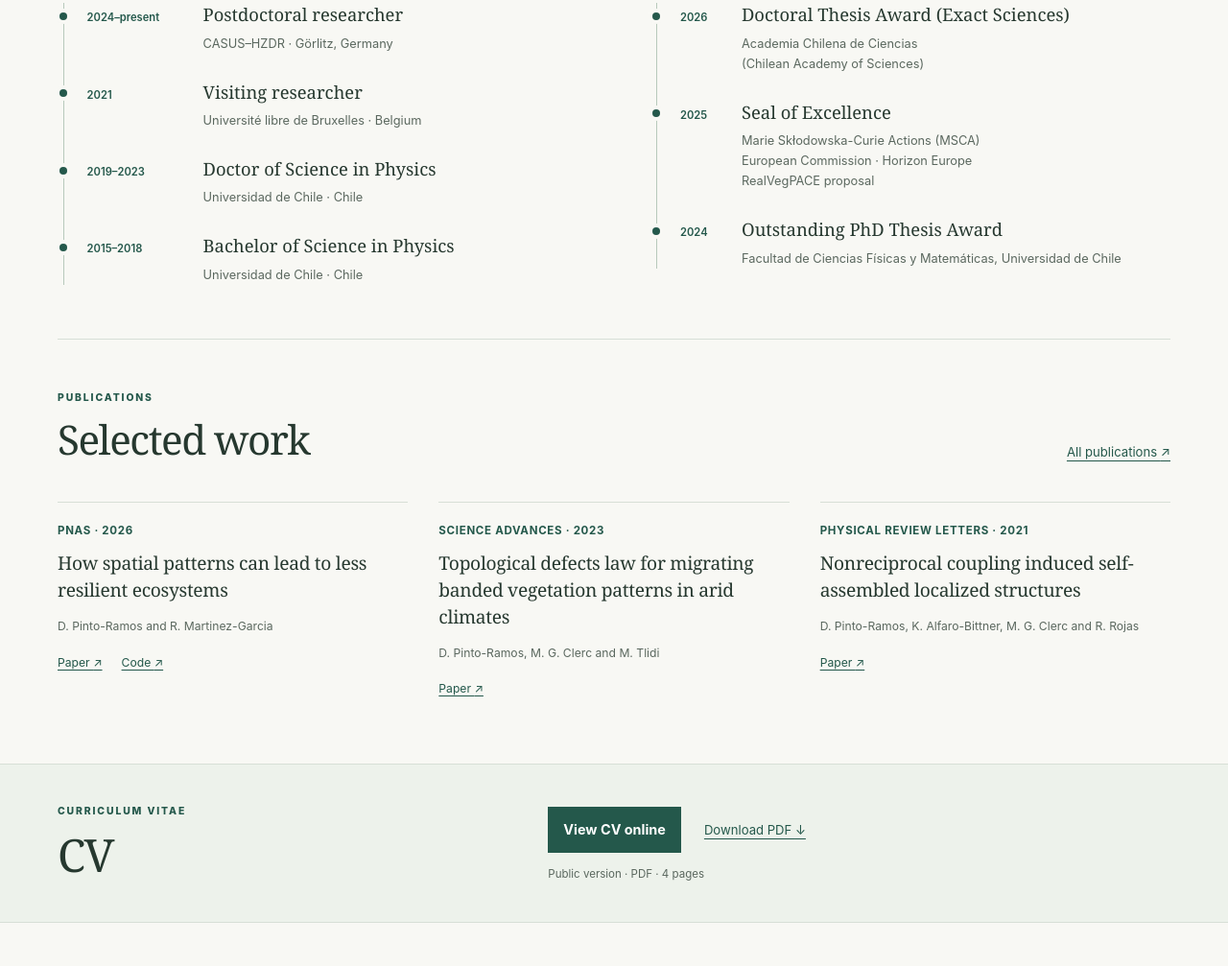
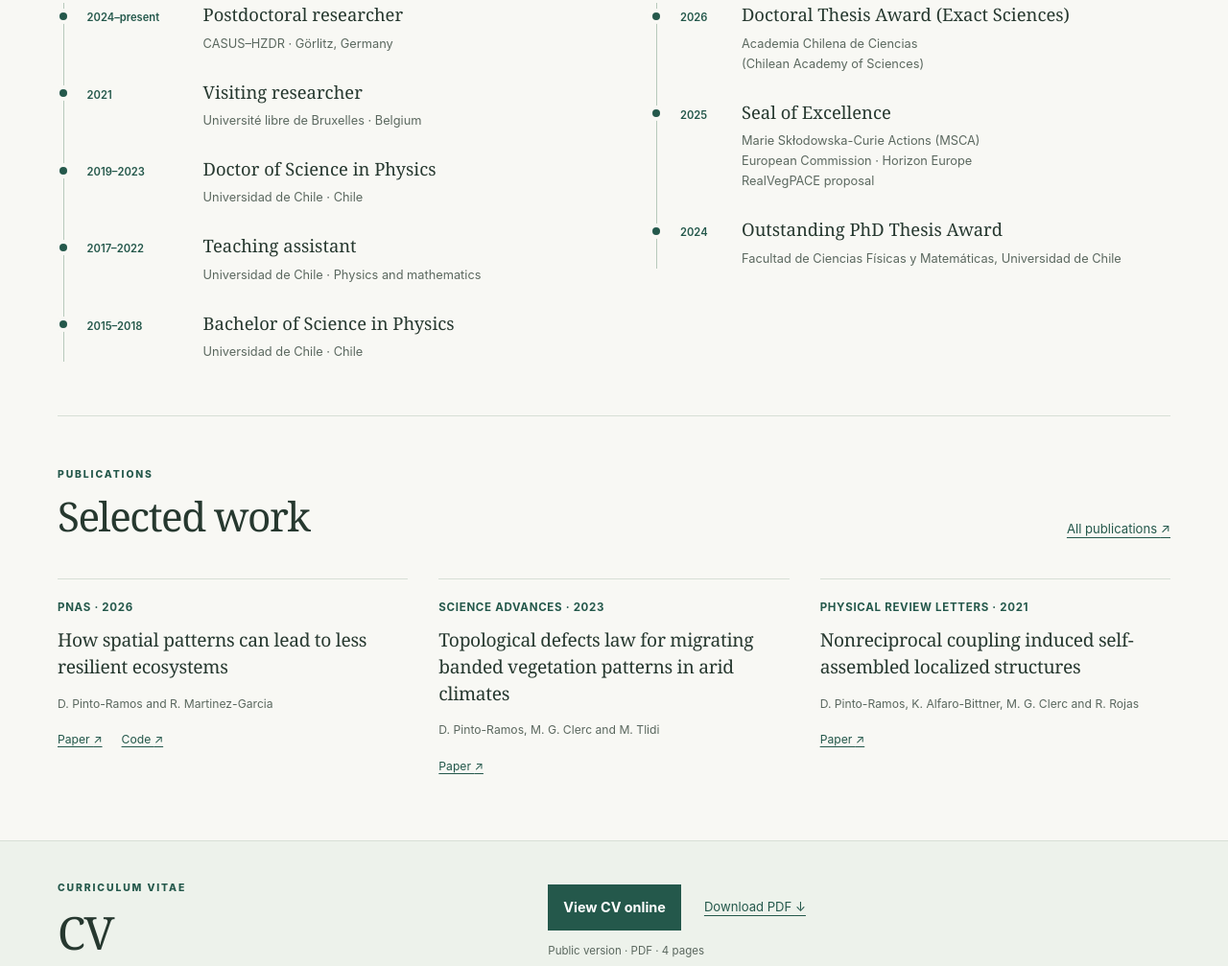
Before and after one commit to DPintoRamos/dpintoramos.github.io, a plain HTML site: page index.html in a window 1280 px wide. Shown: the part 1065-2072 px from the top of the page at 96% size. Drawn offline with Linux system fonts and the light colour scheme.

Commit message:
Add teaching assistant role to academic timeline

```diff
--- a/index.html
+++ b/index.html
@@ -71,6 +71,7 @@
         <li><span class="timeline-date">2024–present</span><div><h3>Postdoctoral researcher</h3><p>CASUS–HZDR · Görlitz, Germany</p></div></li>
         <li><time class="timeline-date" datetime="2021">2021</time><div><h3>Visiting researcher</h3><p>Université libre de Bruxelles · Belgium</p></div></li>
         <li><span class="timeline-date">2019–2023</span><div><h3>Doctor of Science in Physics</h3><p>Universidad de Chile · Chile</p></div></li>
+        <li><span class="timeline-date">2017–2022</span><div><h3>Teaching assistant</h3><p>Universidad de Chile · Physics and mathematics</p></div></li>
         <li><span class="timeline-date">2015–2018</span><div><h3>Bachelor of Science in Physics</h3><p>Universidad de Chile · Chile</p></div></li>
       </ol>
     </section>
```
